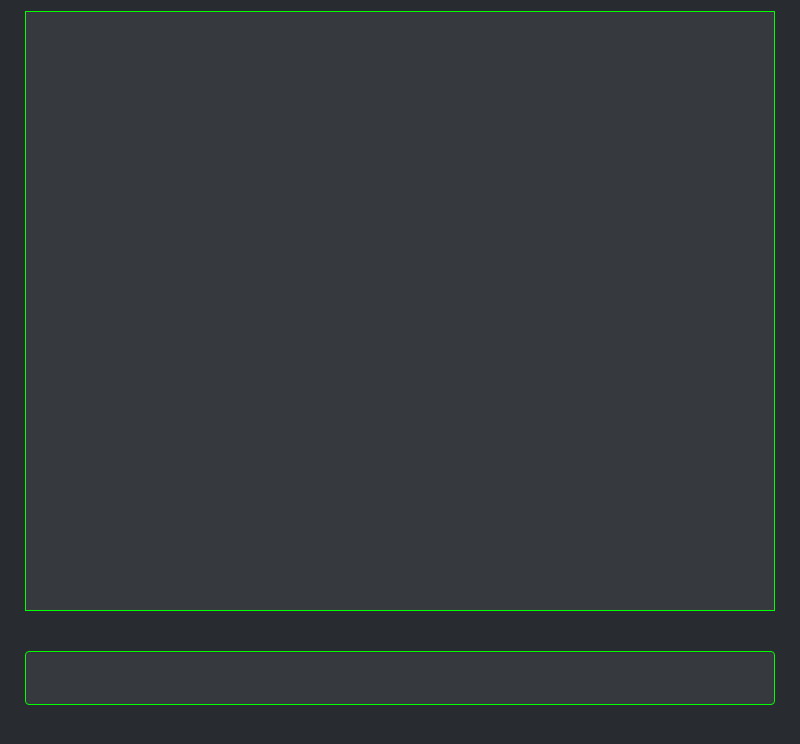
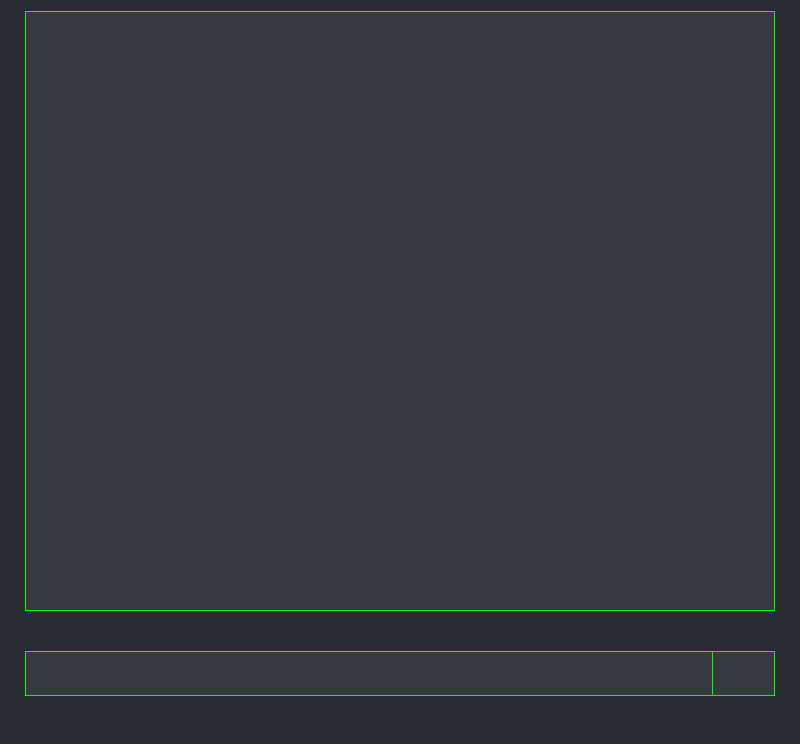
Before and after one commit to UC-Facyt/Proyecto-Redes-I, an Electron app: page View/index.html in a window 800 px wide. Shown: the part 52-796 px from the top of the page. Drawn offline with nearby package versions, Linux system fonts and the light colour scheme.

Commit message:
Fin de la interfaz para mac

```diff
--- a/View/css/styles.css
+++ b/View/css/styles.css
@@ -22,7 +22,24 @@
     border: 1px solid #0f0;
     color: white;
     resize: none;
+    outline: none;
+    height: 45px;
 }
+
+#enviomod {
+    margin-top:40px;
+    background: #36393E;
+    border-width: 1px 1px 1px 0px;
+    border-style: solid;
+    border-color: #0f0;
+    height: 45px;
+    outline: none;
+}
+#enviomod:active {
+    background: #282B30;
+}
+
+
 
 @media screen and (max-height: 570px) and (min-height: 501px) {
     #chat {
--- a/View/index.html
+++ b/View/index.html
@@ -18,7 +18,8 @@
         </div>
 
         <div class="row">
-            <textarea type="text" class="form-control col-xs-12" id="envio"></textarea>
+            <textarea type="text" class="col-xs-11" id="envio"></textarea>
+            <button class="col-xs-1" id="enviomod"></button>
         </div>
     </div>
 
```
Also changed, not shown: 1 other file.
